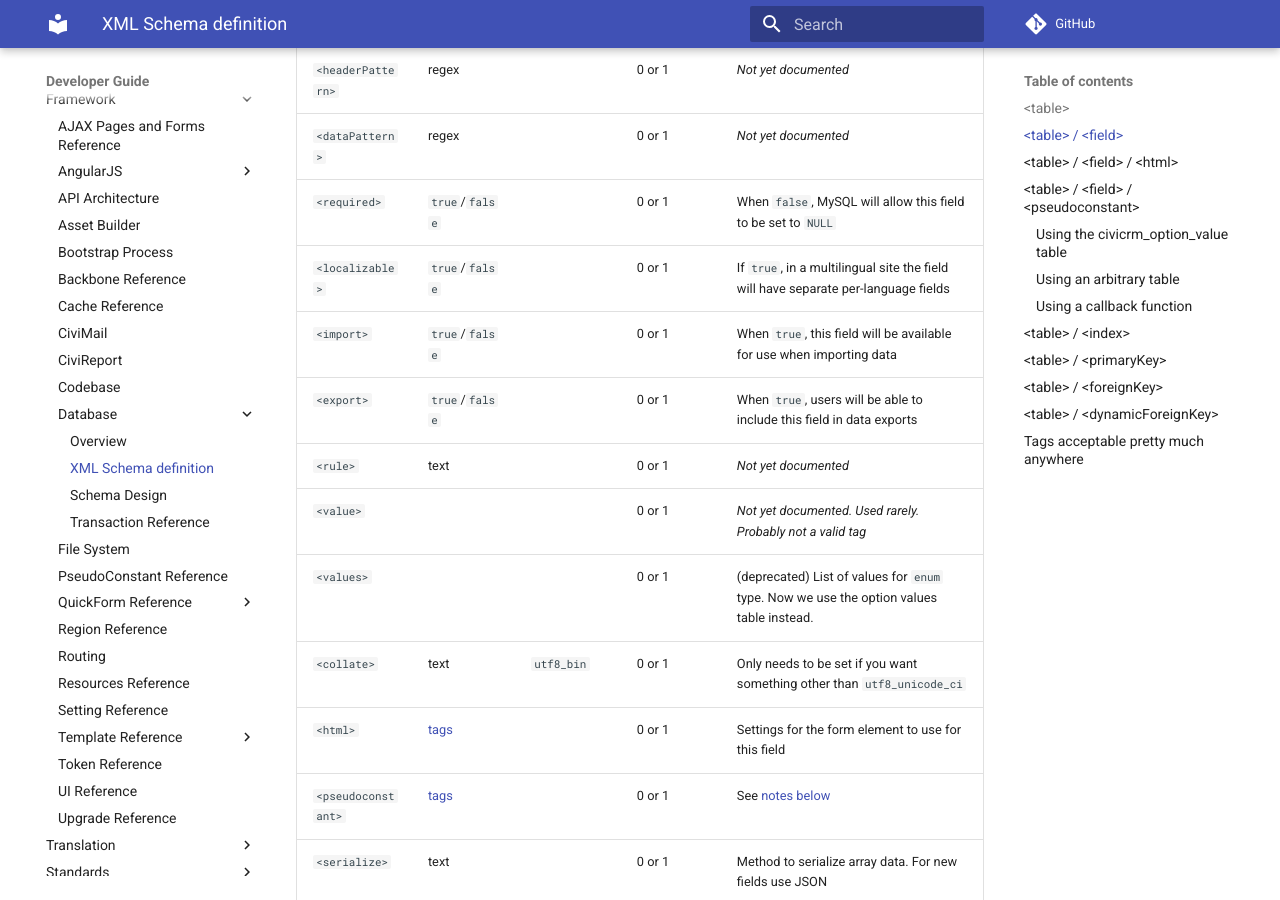
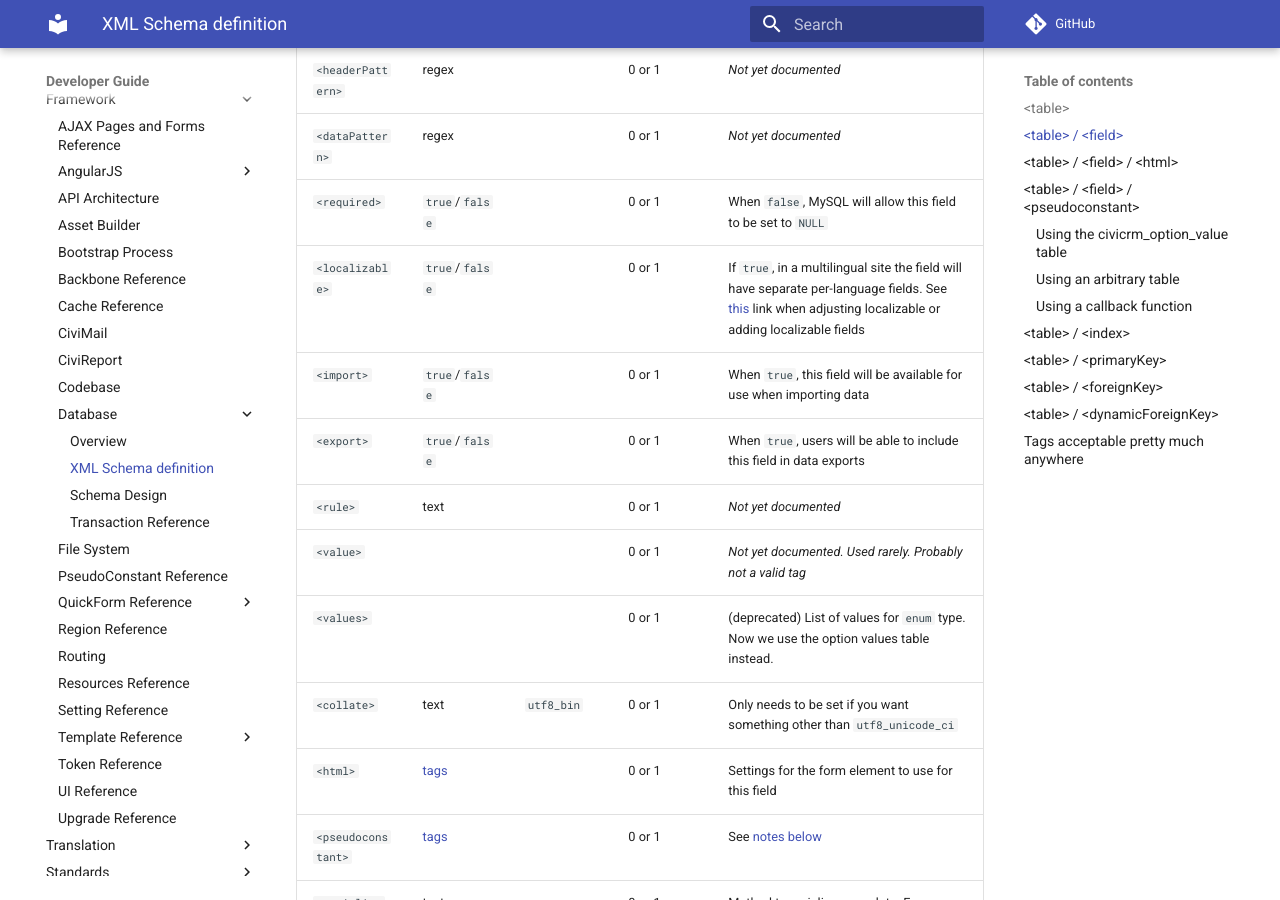
Before and after one commit to civicrm/civicrm-dev-docs, an MkDocs documentation site: the page built from docs/framework/database/schema-definition.md, in a window 1280 px wide and 900 px high, scrolled down 2658 px. Built offline with MkDocs 1.6.1 and Material for MkDocs 9.7.7, drawn with Linux system fonts in a browser that asks for light colours; comment, search, counter and statistics services are not loaded; old or Windows-style settings are respelled for this version of MkDocs.

Commit message:
Add link to information about localising fields

```diff
--- a/docs/framework/database/schema-definition.md
+++ b/docs/framework/database/schema-definition.md
@@ -95,7 +95,7 @@ Tags acceptable within `<table>` / `<field>`
 | `<headerPattern>` | regex |  | 0 or 1 | *Not yet documented* |
 | `<dataPattern>` | regex |  | 0 or 1 | *Not yet documented* |
 | `<required>` | `true`/`false` |  | 0 or 1 | When `false`, MySQL will allow this field to be set to `NULL` |
-| `<localizable>` | `true`/`false` |  | 0 or 1 | If `true`, in a multilingual site the field will have separate per-language fields |
+| `<localizable>` | `true`/`false` |  | 0 or 1 | If `true`, in a multilingual site the field will have separate per-language fields. See [this](https://docs.civicrm.org/dev/en/latest/translation/database/) link when adjusting localizable or adding localizable fields|
 | `<import>` | `true`/`false` |  | 0 or 1 | When `true`, this field will be available for use when importing data |
 | `<export>` | `true`/`false` |  | 0 or 1 | When `true`, users will be able to include this field in data exports |
 | `<rule>` | text |  | 0 or 1 | *Not yet documented* |
```
